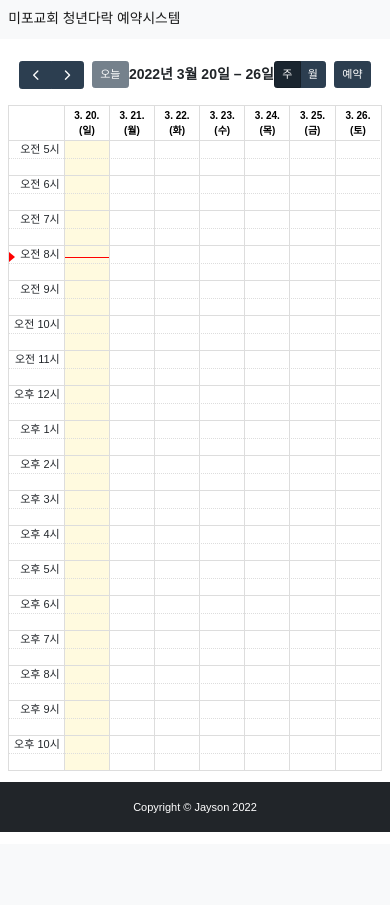
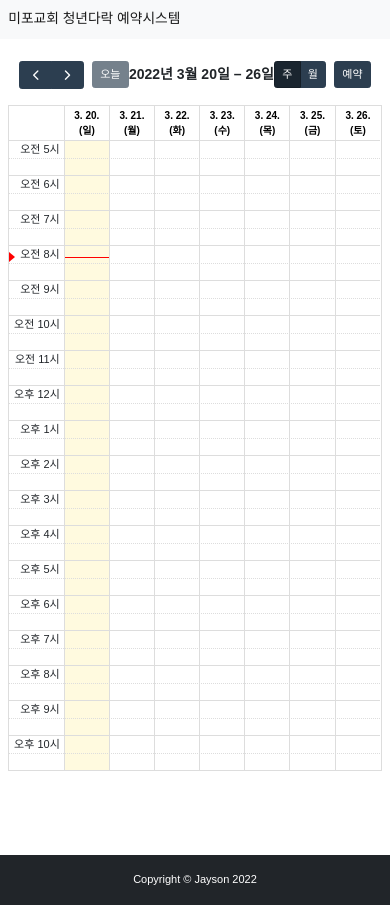
Before and after one commit to wkd8176/mipochurch_room_reservation, a Django app: page /reservation/ in a window 390 px wide. Before the commit the page ends 832 px from the top, so only its background shows below. Run offline with Django 4.2, Linux system fonts and the light colour scheme; data that the repository does not hold is empty; some libraries are stand-ins or nearby versions.

Commit message:
body 높이 조절 및 footer 하단 고정

```diff
--- a/reservation/templates/reservation/base.html
+++ b/reservation/templates/reservation/base.html
@@ -13,9 +13,24 @@
 
     {% block header %}{% endblock header %}
     <style>
-        /* body 스타일 */
+        html,
         body {
+            margin: 0;
+            padding: 0;
+            height: 100%;
+        }
+
+        #wrapper {
+            height: auto;
+            min-height: 100%;
             padding-bottom: 75px;
+        }
+
+        footer {
+            height: 75px;
+            position: relative;
+            transform: translateY(-100%);
+
         }
 
         @media screen and (min-width:386px) and (max-width:800px) {
@@ -24,7 +39,19 @@
             body {
                 font-family: Arial, Helvetica Neue, Helvetica, sans-serif;
                 font-size: 11px;
-                height: 100%;
+            }
+
+            #wrapper {
+                height: auto;
+                min-height: 100%;
+                padding-bottom: 50px;
+            }
+
+            footer {
+                height: 50px;
+                position: relative;
+                transform: translateY(-100%);
+
             }
 
             .fc-toolbar-title {
@@ -50,7 +77,19 @@
             body {
                 font-family: Arial, Helvetica Neue, Helvetica, sans-serif;
                 font-size: 11px;
-                height: 100%;
+            }
+
+            #wrapper {
+                height: auto;
+                min-height: 100%;
+                padding-bottom: 50px;
+            }
+
+            footer {
+                height: 50px;
+                position: relative;
+                transform: translateY(-100%);
+
             }
 
             .fc-toolbar-title {
@@ -75,7 +114,7 @@
 <body>
     {% include 'reservation/navbar.html' %}
 
-    <div class="container-fluid my-3">
+    <div class="container-fluid my-3" id="wrapper">
         <div class="row">
             <div class="col-12" id="main-area">
                 {% block main_area %}{% endblock main_area %}
```
